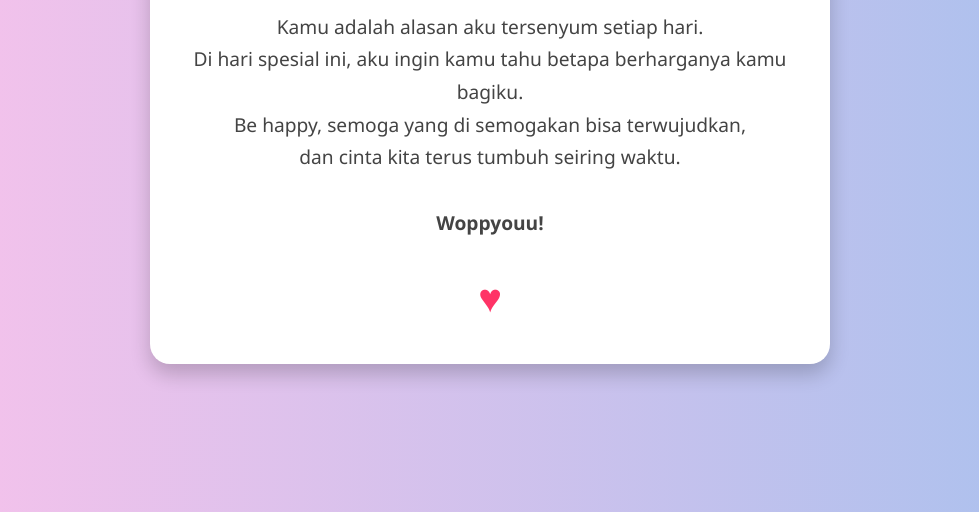
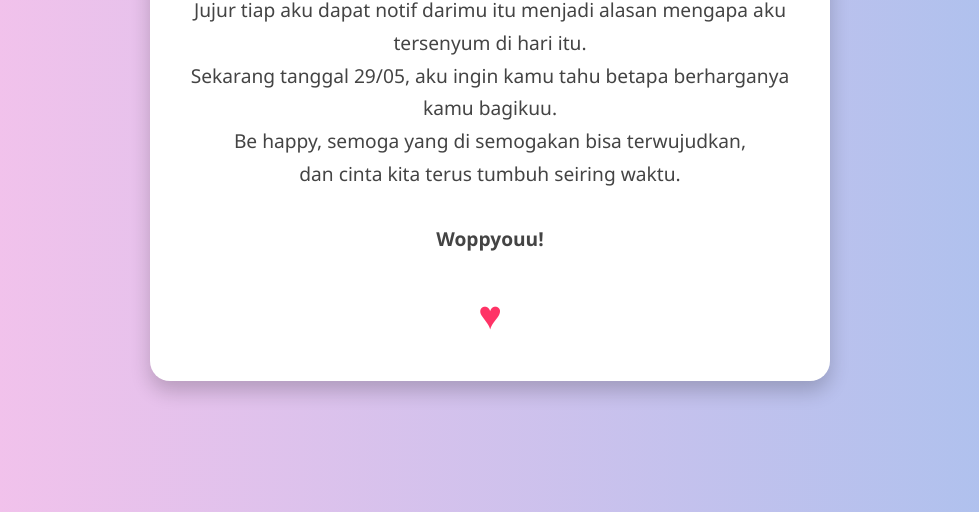
Before and after one commit to astnrazzhazzhr/hai-beb, a plain HTML site: page index.html in a window 1280 px wide. Shown: the part 288-800 px from the top of the page, without its empty margins (150-1129 px from the left). Drawn offline with Linux system fonts and the light colour scheme.

Commit message:
Update index.html

```diff
--- a/index.html
+++ b/index.html
@@ -10,8 +10,8 @@
   <div class="container">
     <h1>Happy Birthday, Ocillku!</h1>
     <p class="message">
-      Kamu adalah alasan aku tersenyum setiap hari.<br>
-      Di hari spesial ini, aku ingin kamu tahu betapa berharganya kamu bagiku.<br>
+      Jujur tiap aku dapat notif darimu itu menjadi alasan mengapa aku tersenyum di hari itu.<br>
+      Sekarang tanggal 29/05, aku ingin kamu tahu betapa berharganya kamu bagikuu.<br>
       Be happy, semoga yang di semogakan bisa terwujudkan,<br>
       dan cinta kita terus tumbuh seiring waktu.<br><br>
       <strong>Woppyouu!</strong>
```
